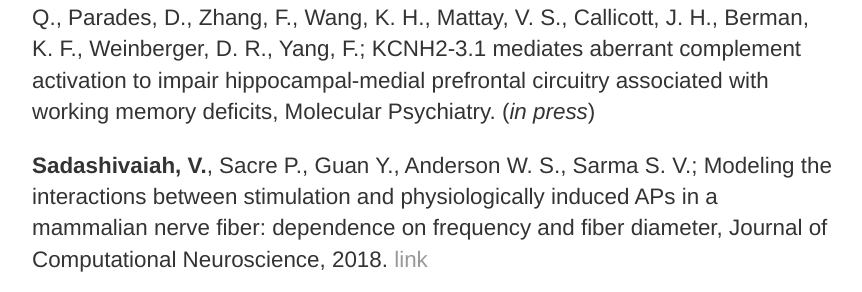
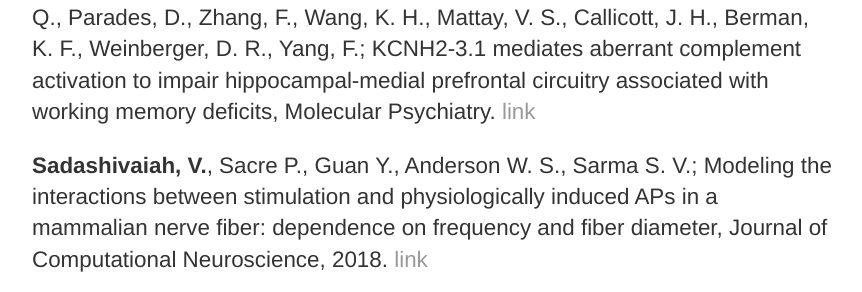
Before and after one commit to vjysd/vjysd.github.io, a Jekyll site: the page built from publications/index.md, in a window 1280 px wide and 900 px high, scrolled down 430 px. Shown: the part 318-610 px from the top of the window, without its empty margins (208-1070 px from the left). Built offline with Jekyll 4.4.1, drawn with Linux system fonts in a browser that asks for light colours; comment, search, counter and statistics services are not loaded; some of the changed text lies outside the part shown.

Commit message:
Update index.md

```diff
--- a/publications/index.md
+++ b/publications/index.md
@@ -18,7 +18,7 @@ title: Vijay's Publications
 
 **Sadashivaiah, V.**, Goldman, A., Ulrich, B., Straub, R. E., Calliott, J. H., Breman, K. F., Mattay, V. S., Weinberger, D. R., Chen, Q.; Exploring Shared Brain Cognitive Networks and the Related Genetic Components using Three-way Parallel ICA, Biological Psychiatry (*in preparation*)
 
-Ren, M., Hu, Z., Chen, Q., Jaffe, A., Li, Y., **Sadashivaiah, V.**, Li, Y., Zhu, S., Rajpurohit, N., Shin, J. H., Xia, W., Jia, Y., Wu, J., Qin, S. L., Li, X., Zhu, J., Tian, Q., Parades, D., Zhang, F., Wang, K. H., Mattay, V. S., Callicott, J. H., Berman, K. F., Weinberger, D. R., Yang, F.; KCNH2-3.1 mediates aberrant complement activation to impair hippocampal-medial prefrontal circuitry associated with working memory deficits, Molecular Psychiatry. (*in press*)
+Ren, M., Hu, Z., Chen, Q., Jaffe, A., Li, Y., **Sadashivaiah, V.**, Li, Y., Zhu, S., Rajpurohit, N., Shin, J. H., Xia, W., Jia, Y., Wu, J., Qin, S. L., Li, X., Zhu, J., Tian, Q., Parades, D., Zhang, F., Wang, K. H., Mattay, V. S., Callicott, J. H., Berman, K. F., Weinberger, D. R., Yang, F.; KCNH2-3.1 mediates aberrant complement activation to impair hippocampal-medial prefrontal circuitry associated with working memory deficits, Molecular Psychiatry. [link](https://doi.org/10.1038/s41380-019-0530-1)
 
 **Sadashivaiah, V.**, Sacre P., Guan Y., Anderson W. S., Sarma S. V.; Modeling the interactions between stimulation and physiologically induced APs in a mammalian nerve fiber: dependence on frequency and fiber diameter, Journal of Computational Neuroscience, 2018. [link](https://doi.org/10.1007/s10827-018-0703-y)
 
```
